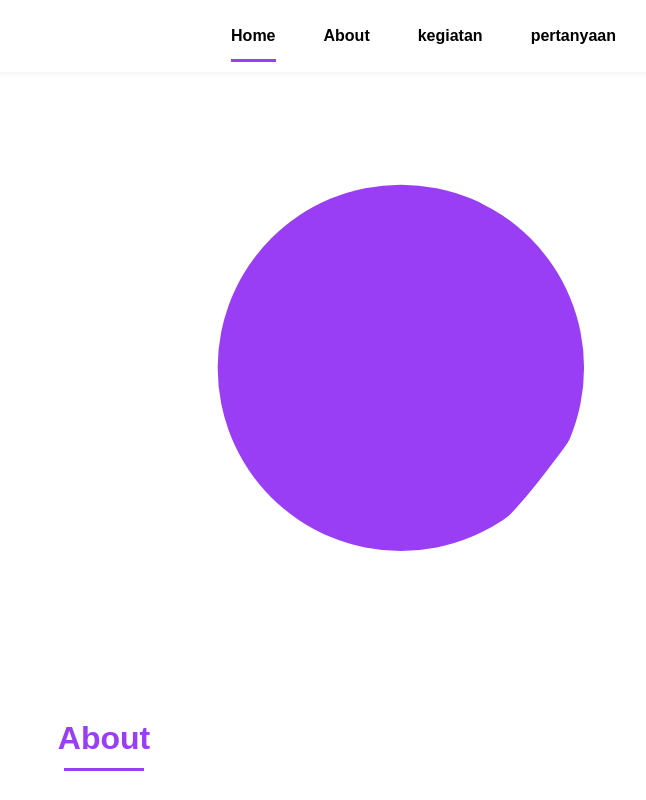
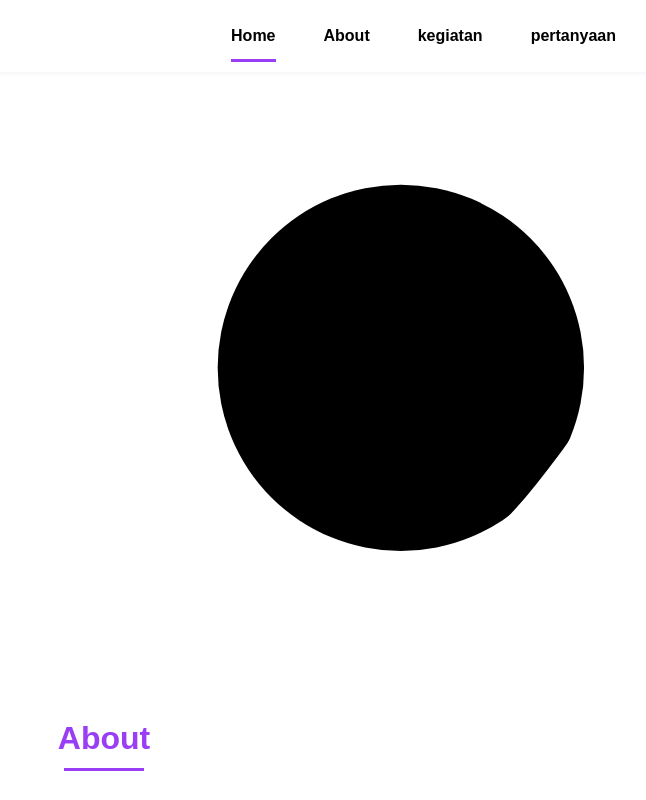
Before and after one commit to dzakytech/website-Portfolio-m.-dzaky-hibatullah, a plain HTML site: page index.html in a window 1280 px wide. Shown: the top 800 px of the page, 536-1182 px from the left. Drawn offline with nearby package versions, Linux system fonts and the light colour scheme.

Commit message:
styles.css

```diff
--- a/assets/css/styles.css
+++ b/assets/css/styles.css
@@ -212,7 +212,7 @@ img {
   width: 260px;
 }
 .home__blob {
-  fill: var(--first-color);
+  fill: hsl(0, 0%, 0%); /* Menetapkan warna hitam langsung */
 }
 .home__blob-img {
   width: 360px;
```
